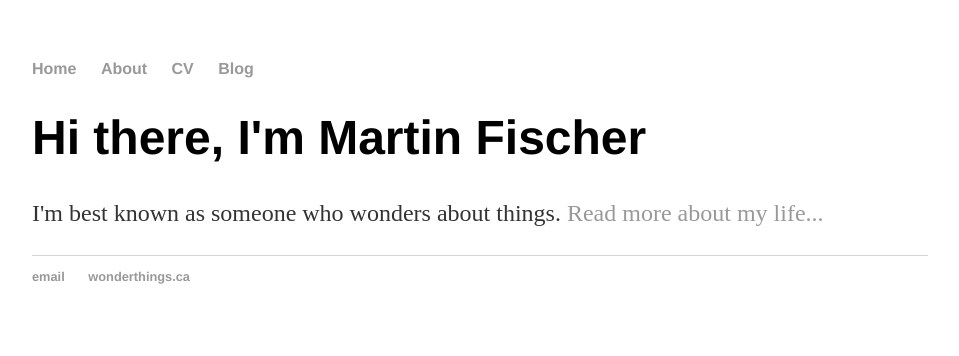
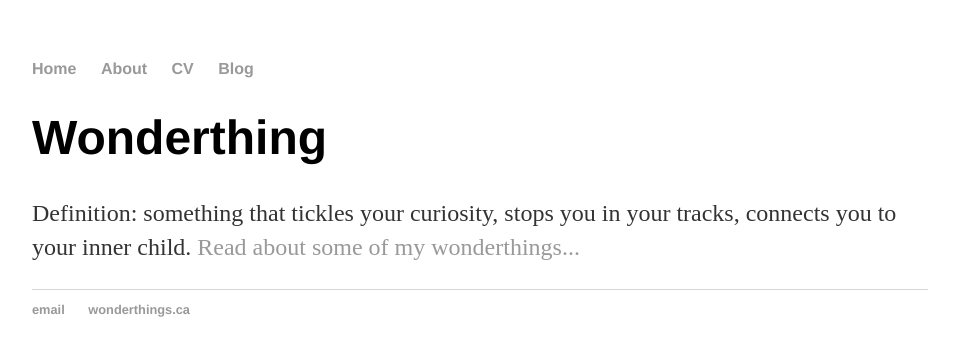
Before and after one commit to fischem69/fischem69.github.io, a Jekyll site: the page built from index.html, in a window 1280 px wide. Shown: the top 356 px of the page, without its empty margins (160-1119 px from the left). Built offline with Jekyll 4.4.1, drawn with Linux system fonts in a browser that asks for light colours.

Commit message:
Update index.html
Changed the main text to reflect the purpose of the website

```diff
--- a/index.html
+++ b/index.html
@@ -3,6 +3,6 @@ layout: default
 title: wonderful, curious things
 ---
 <div class="blurb">
-	<h1>Hi there, I'm Martin Fischer</h1>
-	<p>I'm best known as someone who wonders about things. <a href="/about">Read more about my life...</a></p>
+	<h1>Wonderthing</h1>
+	<p>Definition: something that tickles your curiosity, stops you in your tracks, connects you to your inner child. <a href="/blog/">Read about some of my wonderthings...</a></p>
 </div><!-- /.blurb -->
```
